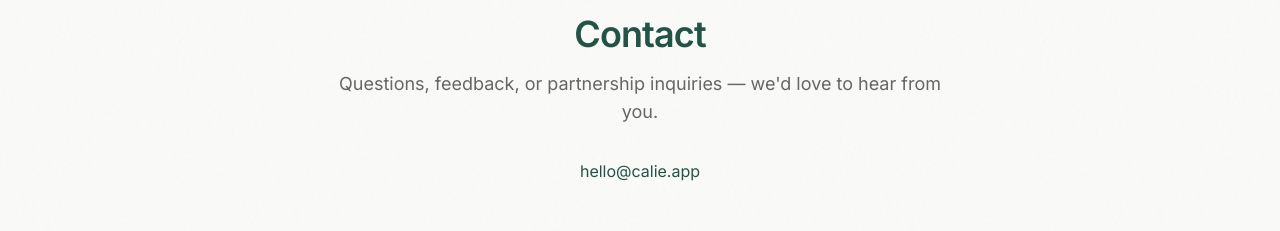
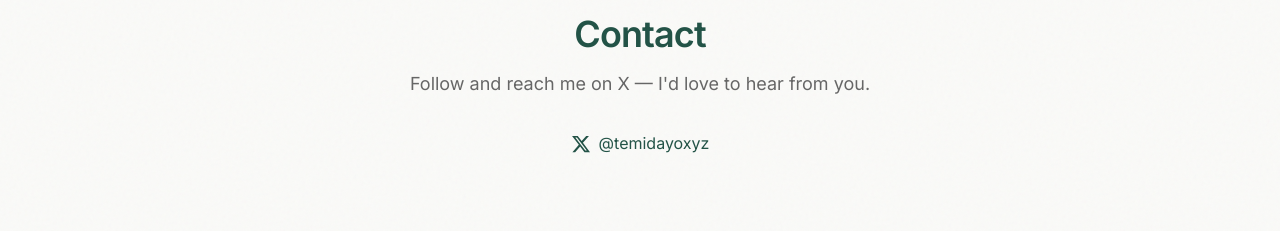
Before and after one commit to temidayoxyz/calie, a Next.js app: page /contact in a window 1280 px wide. Shown: the part 171-402 px from the top of the page. Built offline with nearby package versions, Linux system fonts and the light colour scheme; no server answers.

Commit message:
Replace email with X/Twitter link @temidayoxyz on contact page

```diff
--- a/app/(marketing)/contact/page.tsx
+++ b/app/(marketing)/contact/page.tsx
@@ -6,14 +6,33 @@
       <div className="mx-auto max-w-narrow text-center">
         <h1 className="font-heading text-4xl font-semibold">Contact</h1>
         <p className="mt-4 text-lg text-muted">
-          Questions, feedback, or partnership inquiries — we&apos;d love to hear from you.
+          Follow and reach me on X — I&apos;d love to hear from you.
         </p>
         <p className="mt-8">
-          <a href="mailto:hello@calie.app" className="text-accent hover:underline">
-            hello@calie.app
+          <a
+            href="https://x.com/temidayoxyz"
+            target="_blank"
+            rel="noopener noreferrer"
+            className="inline-flex items-center gap-2 text-accent hover:underline"
+          >
+            <XIcon className="h-5 w-5" />
+            @temidayoxyz
           </a>
         </p>
       </div>
     </Section>
   );
 }
+
+function XIcon({ className }: { className?: string }) {
+  return (
+    <svg
+      viewBox="0 0 24 24"
+      fill="currentColor"
+      className={className}
+      aria-hidden="true"
+    >
+      <path d="M18.244 2.25h3.308l-7.227 8.26 8.502 11.24H16.17l-5.214-6.817L4.99 21.75H1.68l7.73-8.835L1.254 2.25H8.08l4.713 6.231zm-1.161 17.52h1.833L7.084 4.126H5.117z" />
+    </svg>
+  );
+}
```
